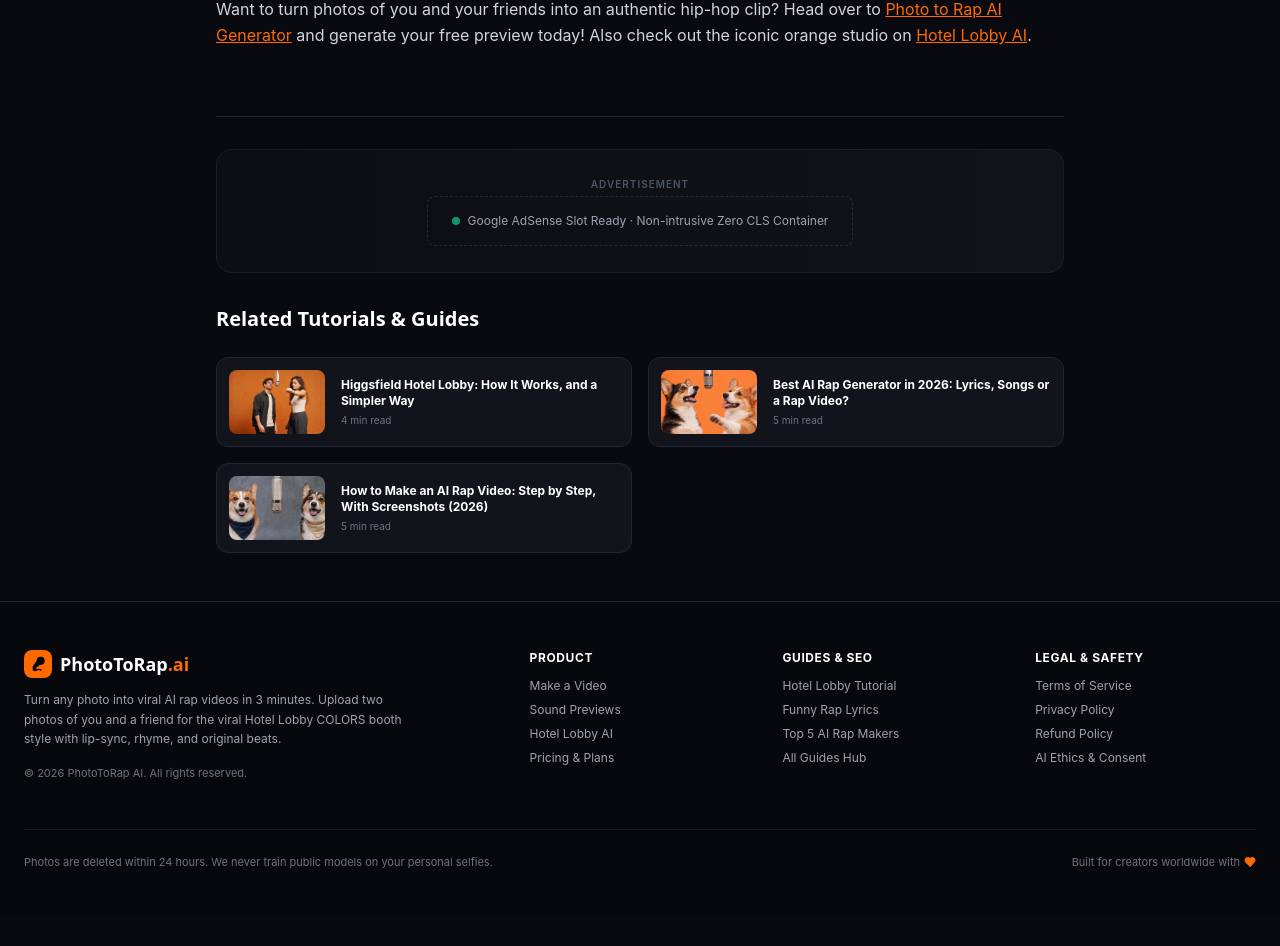
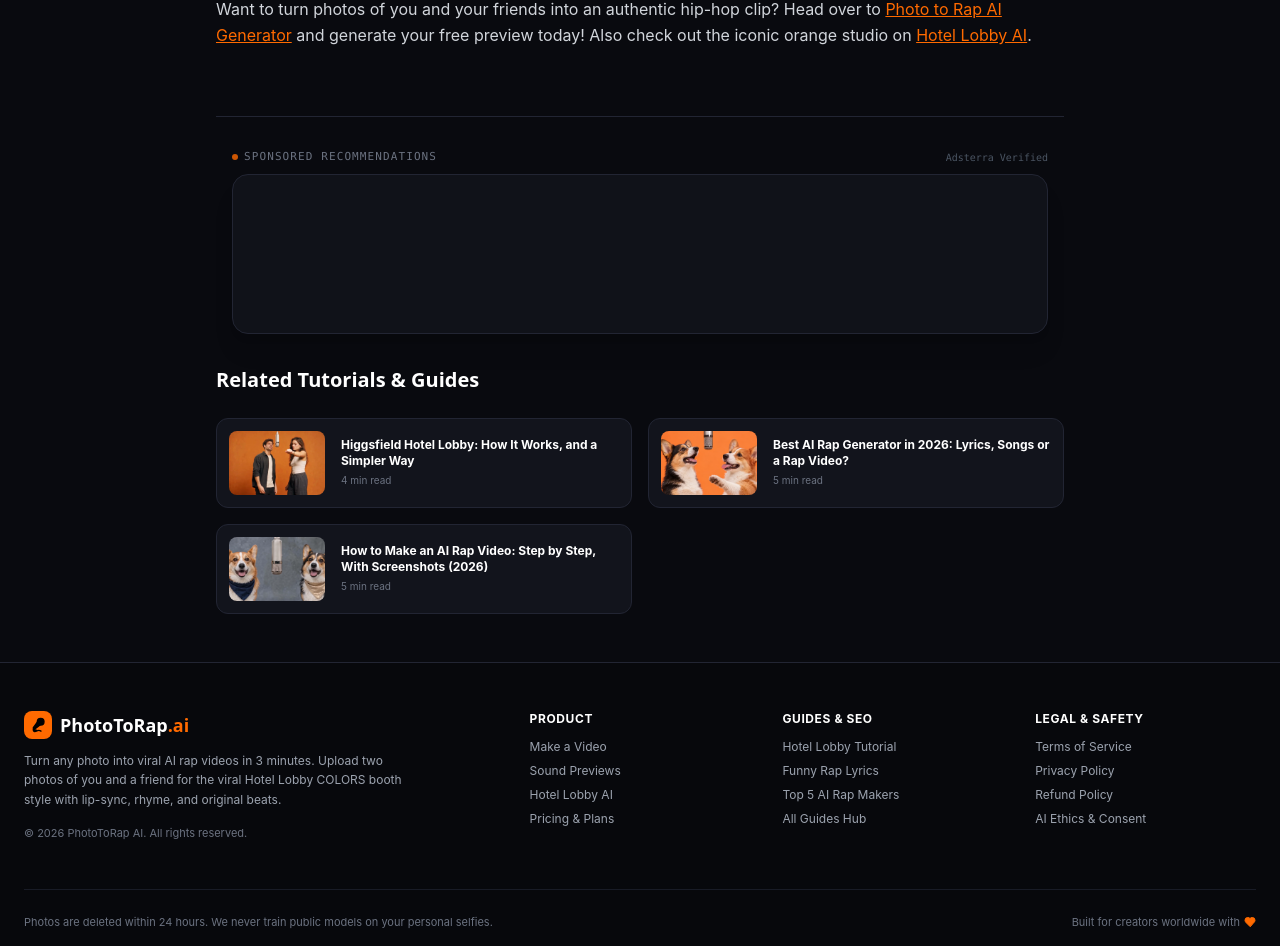
Before and after one commit to SteveAiPro/phototorap-web, a Next.js app: page /guides/best-ai-music-video-generators in a window 1280 px wide. Shown: the part 3810-4756 px from the top of the page. Before the commit the page ends 4728 px from the top, so only its background shows below. Built offline with nearby package versions, Linux system fonts and the light colour scheme; no server answers.

Commit message:
feat: integrate Adsterra native banner ad unit for phototorap.com

```diff
--- a/src/app/guides/[slug]/page.tsx
+++ b/src/app/guides/[slug]/page.tsx
@@ -4,6 +4,7 @@
 import Navbar from '@/components/Navbar';
 import Footer from '@/components/Footer';
 import { AdBanner } from '@/components/AdBanner';
+import { AdsterraNativeBanner } from '@/components/AdsterraBanner';
 import { GUIDES, Guide } from '@/data/guides';
 import { Clock, ArrowLeft, ArrowRight, Mic, Sparkles, BookOpen } from 'lucide-react';
 import { marked } from 'marked';
@@ -88,7 +89,7 @@
         />
 
         {/* In-content Advertisement Container */}
-        <AdBanner slot="guide-detail-mid" />
+        <AdsterraNativeBanner />
 
         {/* Related Guides / Silo Linking */}
         {related.length > 0 && (
--- a/src/app/page.tsx
+++ b/src/app/page.tsx
@@ -5,6 +5,7 @@
 import AuthModal from '@/components/AuthModal';
 import Footer from '@/components/Footer';
 import { AdBanner } from '@/components/AdBanner';
+import { AdsterraNativeBanner } from '@/components/AdsterraBanner';
 
 export default function Home() {
   const jsonLd = {
@@ -81,9 +82,7 @@
       <HeroSection />
       <GuidesSection />
 
-      <div className="mx-auto max-w-7xl px-4 sm:px-6">
-        <AdBanner slot="home-mid" />
-      </div>
+      <AdsterraNativeBanner />
 
       {/* FAQ Section */}
       <section id="faq" className="border-t border-[#222533] bg-[#090A0F] py-20 px-4 sm:px-6">
--- /dev/null
+++ b/src/components/AdsterraBanner.tsx
@@ -0,0 +1,48 @@
+'use client';
+
+import { useEffect, useRef } from 'react';
+
+interface AdsterraNativeBannerProps {
+  className?: string;
+}
+
+export function AdsterraNativeBanner({ className = '' }: AdsterraNativeBannerProps) {
+  const containerRef = useRef<HTMLDivElement>(null);
+
+  useEffect(() => {
+    if (!containerRef.current) return;
+    if (containerRef.current.dataset.adLoaded) return;
+    containerRef.current.dataset.adLoaded = 'true';
+
+    try {
+      const script = document.createElement('script');
+      script.async = true;
+      script.setAttribute('data-cfasync', 'false');
+      script.src = 'https://pl31605628.profitableratecpmnetwork.com/53e75dcf934546cc9b26bce8d7f377e0/invoke.js';
+
+      containerRef.current.appendChild(script);
+    } catch (e) {
+      console.error('Adsterra Native load error', e);
+    }
+  }, []);
+
+  return (
+    <div className={`mx-auto w-full max-w-5xl px-4 my-8 ${className}`}>
+      <div className="flex items-center justify-between mb-2">
+        <div className="flex items-center gap-1.5">
+          <span className="w-1.5 h-1.5 rounded-full bg-[#FF6A00] animate-pulse"></span>
+          <span className="text-[11px] font-mono uppercase tracking-widest text-gray-500">
+            Sponsored Recommendations
+          </span>
+        </div>
+        <span className="text-[10px] text-gray-600 font-mono">Adsterra Verified</span>
+      </div>
+      <div
+        ref={containerRef}
+        className="w-full min-h-[160px] bg-[#12141C]/80 border border-[#222533] rounded-2xl p-4 shadow-xl overflow-hidden"
+      >
+        <div id="container-53e75dcf934546cc9b26bce8d7f377e0" />
+      </div>
+    </div>
+  );
+}
```
